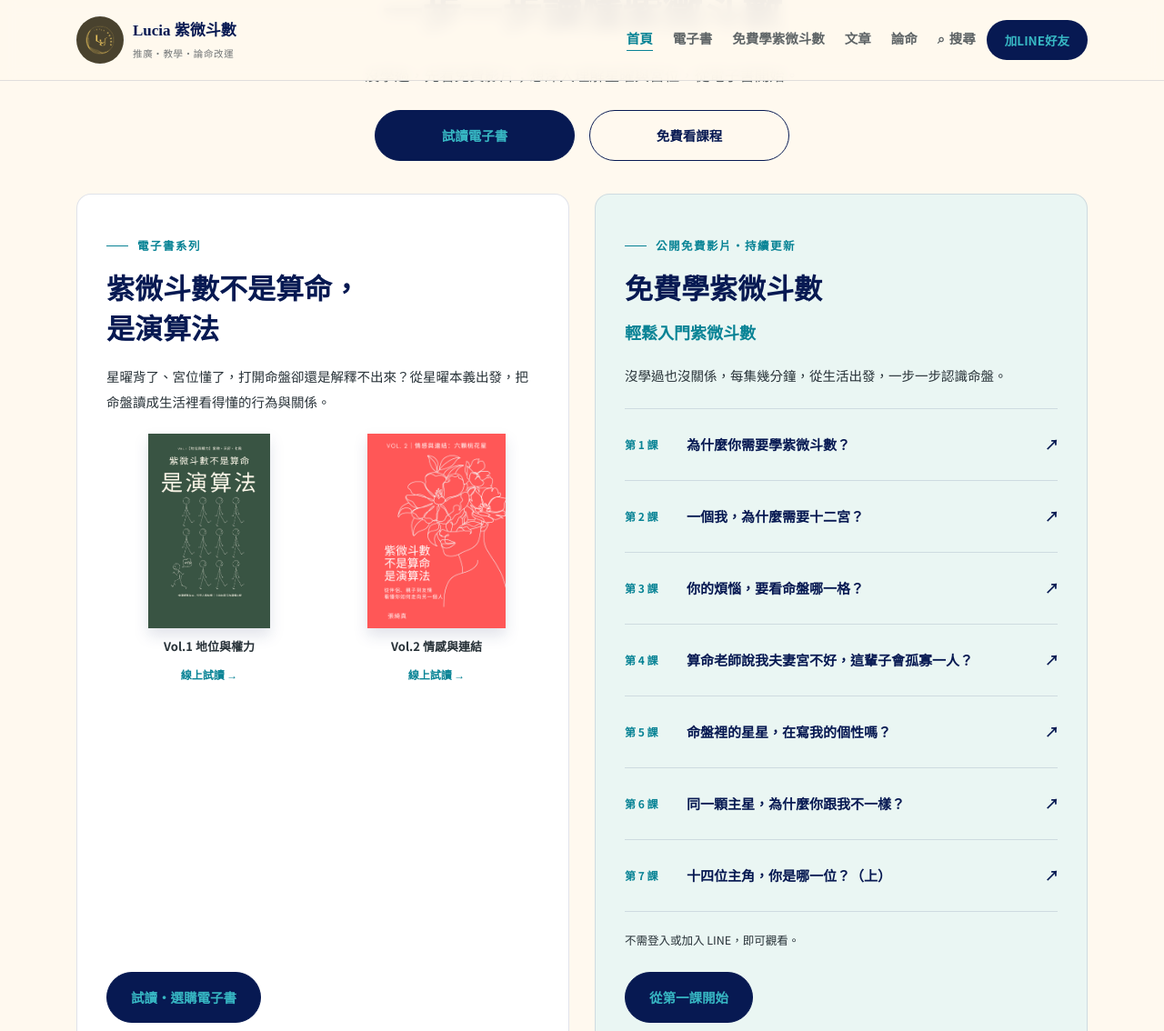
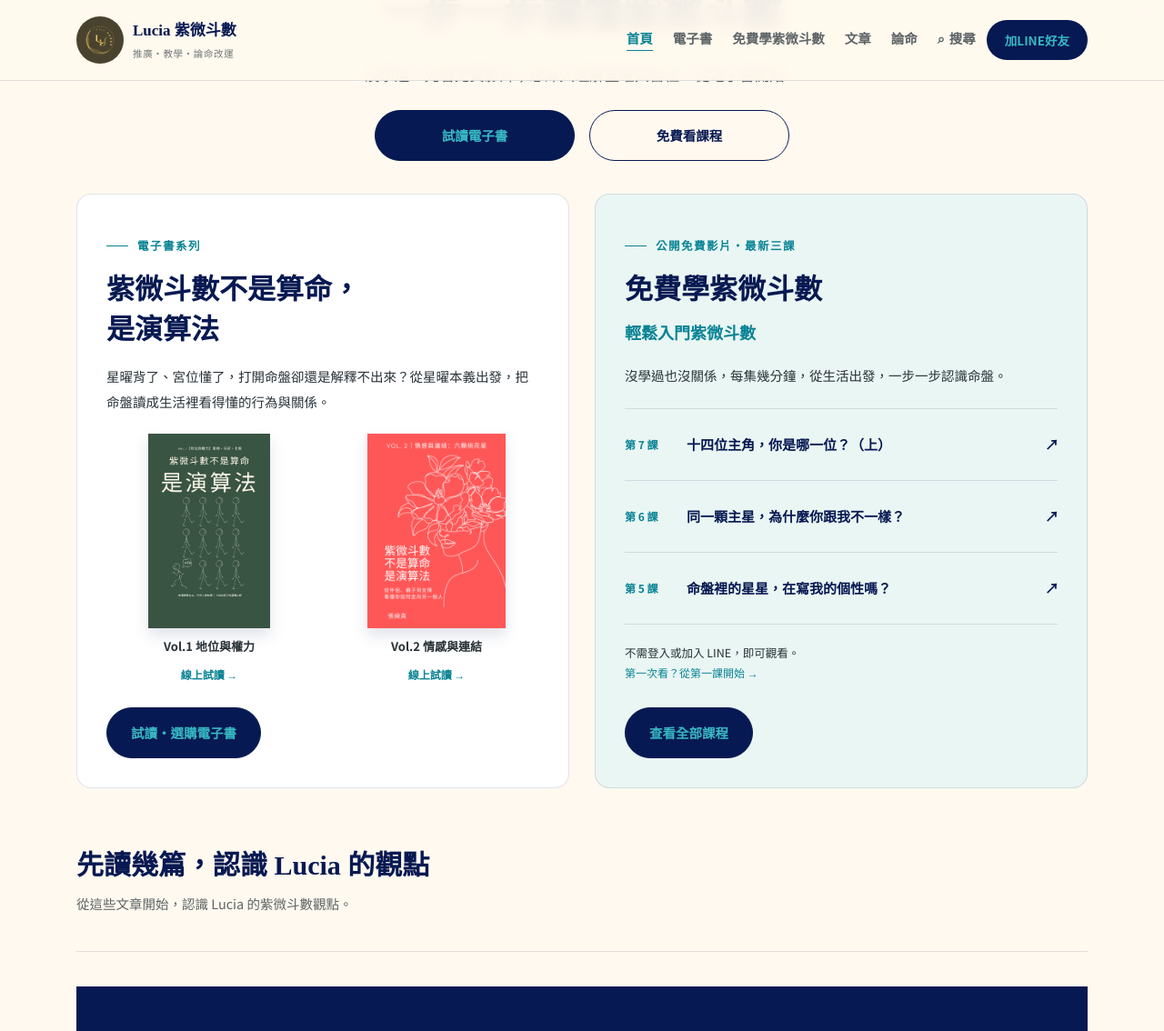
Before and after one commit to luciafate/luciafate.github.io, a Jekyll site: the page built from index.html, in a window 1280 px wide and 1400 px high, scrolled down 276 px, cut to the strip 0-1134 px from the top of the window. Shown: the whole strip at 91% size. Built offline with Jekyll 4.4.1, drawn with Linux system fonts in a browser that asks for light colours.

Commit message:
INDEX只放三支影片

```diff
--- a/index.html
+++ b/index.html
@@ -36,21 +36,21 @@ title: false
     </article>
 
     <article class="home-course-panel" id="course">
-      <p class="eyebrow">公開免費影片・持續更新</p>
+      <p class="eyebrow">公開免費影片・最新三課</p>
       <h2>免費學紫微斗數</h2>
       <p class="home-series-name">輕鬆入門紫微斗數</p>
       <p class="home-panel-intro">沒學過也沒關係，每集幾分鐘，從生活出發，一步一步認識命盤。</p>
-      {% assign beginner_lessons = site.data['beginner-course'] | sort: "order" %}
+      {% assign beginner_lessons = site.data['beginner-course'] | sort: "order" | reverse %}
       <ol class="home-course-list">
-        {% for lesson in beginner_lessons %}
+        {% for lesson in beginner_lessons limit:3 %}
         <li><a href="{{ '/courses.html' | relative_url }}#lesson-{{ lesson.order }}">
           <span class="home-course-number">第 {{ lesson.order }} 課</span>
           <span>{{ lesson.title | escape }}</span><span aria-hidden="true">↗</span>
         </a></li>
         {% endfor %}
       </ol>
-      <p class="home-course-note">不需登入或加入 LINE，即可觀看。</p>
-      <a href="{{ '/courses.html' | relative_url }}#lesson-1" class="btn btn-primary home-panel-button">從第一課開始</a>
+      <p class="home-course-note">不需登入或加入 LINE，即可觀看。<br><a href="{{ '/courses.html' | relative_url }}#lesson-1" class="home-book-preview">第一次看？從第一課開始 →</a></p>
+      <a href="{{ '/courses.html' | relative_url }}" class="btn btn-primary home-panel-button">查看全部課程</a>
     </article>
   </section>
 </div>
```
Also changed, not shown: 上傳說明.txt (+7 -9 lines).
